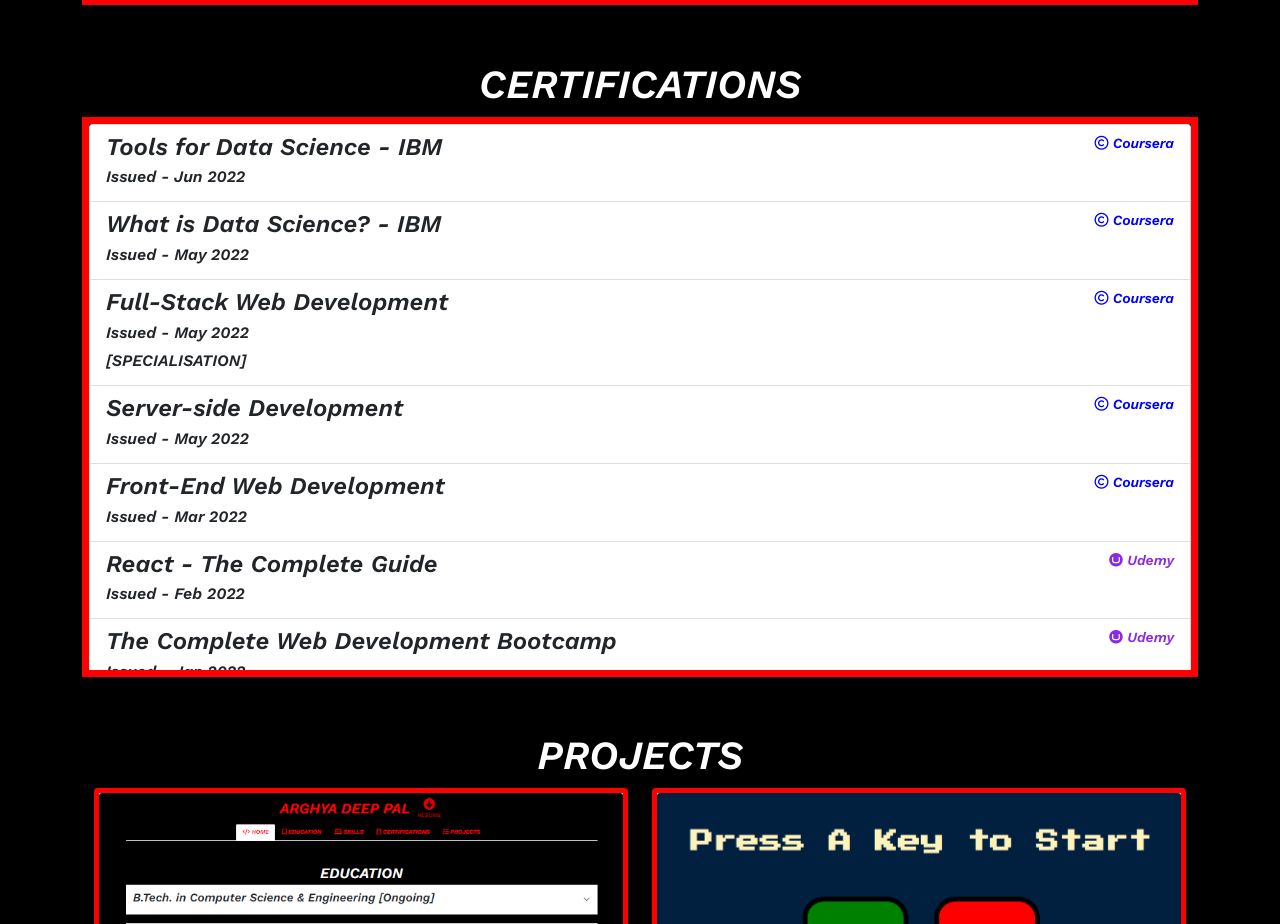
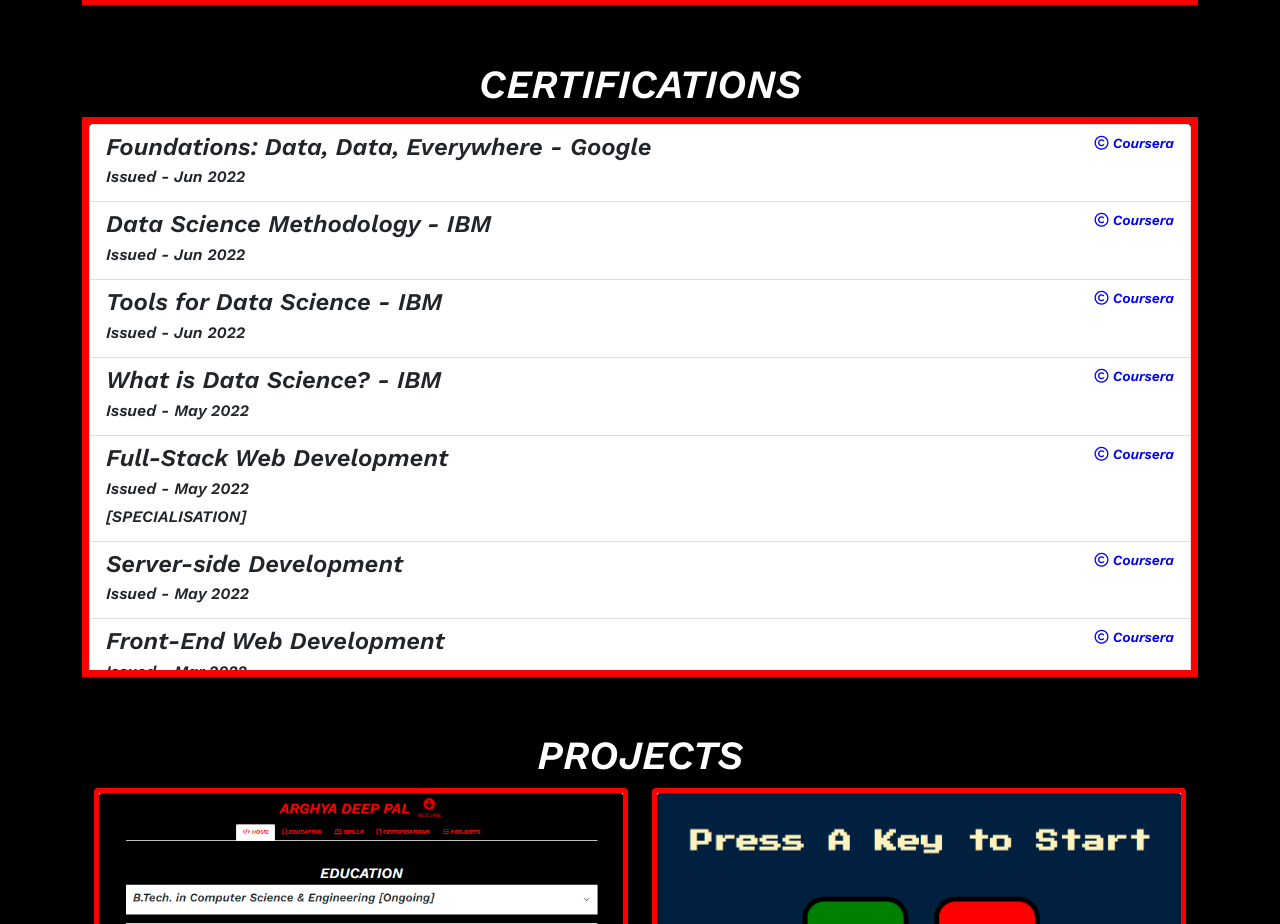
Before and after one commit to Arghyadeep7/Resume, a React (Create React App) app: page / in a window 1280 px wide. Shown: the part 1069-1993 px from the top of the page. Built offline with nearby package versions, Linux system fonts and the light colour scheme.

Commit message:
Certification Updations

```diff
--- a/src/components/Certifications.js
+++ b/src/components/Certifications.js
@@ -6,6 +6,20 @@
       <h1>CERTIFICATIONS</h1>
       <div style={{textAlign: "left", border:"7px solid red",overflowY:"auto",height:"560px"}} >
         <div class="list-group">
+          <a href="https://www.coursera.org/account/accomplishments/certificate/WF6989UWSRXV" class="list-group-item list-group-item-action" aria-current="true" target="_blank">
+            <div class="d-flex w-100 justify-content-between">
+              <h4 class="mb-1">Foundations: Data, Data, Everywhere - Google</h4>
+              <small style={{color:"blue"}}><i class="fa-regular fa-copyright"></i> Coursera</small>
+            </div>
+            <p class="mb-1">Issued - Jun 2022</p>
+          </a>
+          <a href="https://www.coursera.org/account/accomplishments/certificate/M7XKHCZ345W2" class="list-group-item list-group-item-action" aria-current="true" target="_blank">
+            <div class="d-flex w-100 justify-content-between">
+              <h4 class="mb-1">Data Science Methodology - IBM</h4>
+              <small style={{color:"blue"}}><i class="fa-regular fa-copyright"></i> Coursera</small>
+            </div>
+            <p class="mb-1">Issued - Jun 2022</p>
+          </a>
           <a href="https://www.coursera.org/account/accomplishments/certificate/8YBE75WQJS5Z" class="list-group-item list-group-item-action" aria-current="true" target="_blank">
             <div class="d-flex w-100 justify-content-between">
               <h4 class="mb-1">Tools for Data Science - IBM</h4>
```
